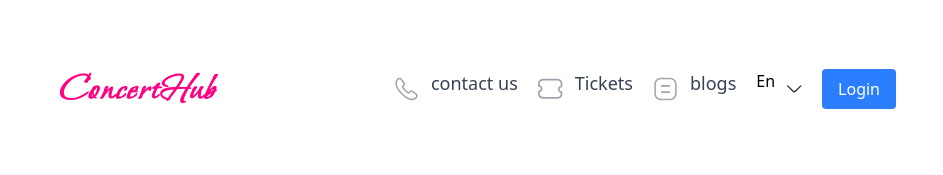
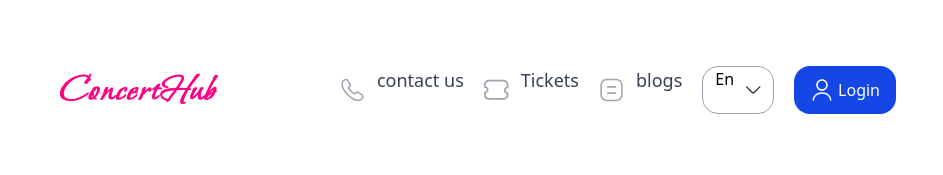
Before and after one commit to arnauagudofpllefia/agudo_arnau_examen-tailwind, a plain HTML site: page index.html in a window 1280 px wide. Shown: the top 175 px of the page, without its empty margins (168-1111 px from the left). Drawn offline with nearby package versions, Linux system fonts and the light colour scheme.

Commit message:
reoques login

```diff
--- a/index.html
+++ b/index.html
@@ -28,12 +28,13 @@
                             <img src="img/blog.svg" alt="Blog Icon" class="w-[25px]">
                             <li class="text-lg text-gray-700 transition hover:text-pink-600 duration-500"><a href="#">blogs</a></li>
                         </div>
-                        <div class="flex gap-3">
+                        <div class="flex gap-3 border border-gray-400 rounded-2xl px-3">
                             <p>En</p>
                             <img src="img/flechaAbajo.svg" alt="flecha abajo" class="w-[15px]">
                         </div>
-                        <div>
-                            <button class="bg-blue-500 text-white px-4 py-2 rounded transition hover:bg-pink-600 duration-700">Login</button>
+                        <div class="flex gap-1 bg-blue-700 px-4 py-3 rounded-2xl transition hover:bg-pink-600 duration-700">
+                            <img src="img/user.svg" alt="user">
+                            <button class=" text-white">Login</button>
                         </div>
                     </div>
 
```
Also changed, not shown: img/user.svg (added).
